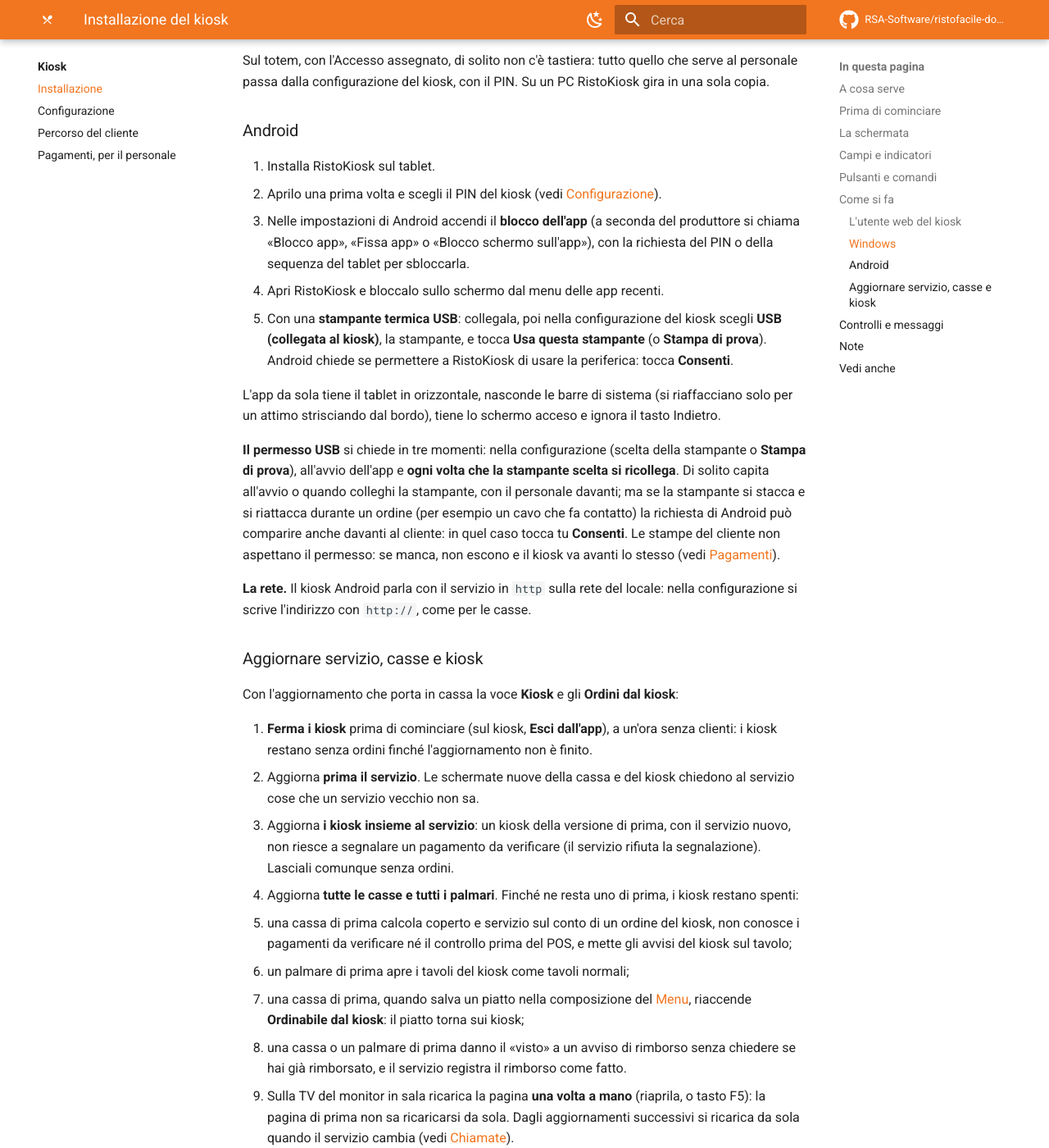
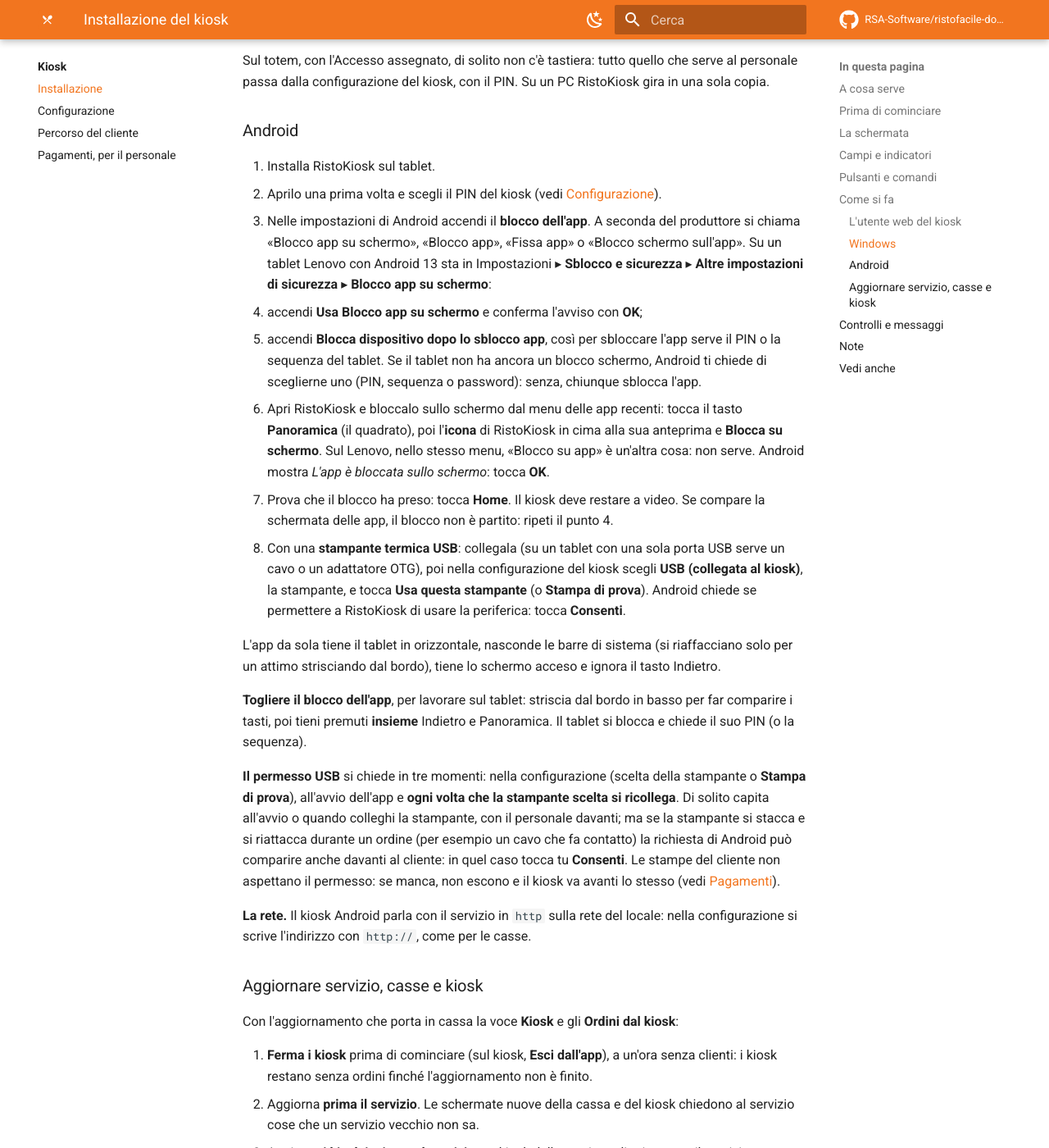
Before and after one commit to RSA-Software/ristofacile-docs, an MkDocs documentation site: the page built from docs/kiosk/installazione.md, in a window 1280 px wide and 1400 px high, scrolled down 2654 px. Shown: the whole window at 82% size. Built offline with MkDocs 1.6.1 and Material for MkDocs 9.7.7, drawn with Linux system fonts in a browser that asks for light colours; comment, search, counter and statistics services are not loaded.

Commit message:
Manuale kiosk: blocco dell'app su Android e termica USB su Windows, dal collaudo sulle macchine vere (Piano 9, Task 7)
- Installazione, Android: il nome «Blocco app su schermo» e dove sta sul Lenovo (Android 13), «Blocca dispositivo dopo lo sblocco app» con il blocco schermo da creare se manca, il blocco dalle app recenti (icona, «Blocca su schermo», non «Blocco su app»), la prova con Home, come si toglie (Indietro + Panoramica) e l'OTG per la termica.
- Configurazione, note: su Windows la termica va aggiunta fra le stampanti se Windows non la crea (Generic / Text Only va bene, i comandi ESC/POS passano così come sono). Il DA VERIFICARE resta solo per Android.

Co-Authored-By: Claude Opus 5.5 <noreply@anthropic.com>

```diff
--- a/docs/kiosk/installazione.md
+++ b/docs/kiosk/installazione.md
@@ -115,17 +115,32 @@ copia.
 1. Installa RistoKiosk sul tablet.
 2. Aprilo una prima volta e scegli il PIN del kiosk (vedi
    [Configurazione](configurazione.md#il-primo-avvio)).
-3. Nelle impostazioni di Android accendi il **blocco dell'app** (a seconda del produttore si chiama
-   «Blocco app», «Fissa app» o «Blocco schermo sull'app»), con la richiesta del PIN o della
-   sequenza del tablet per sbloccarla.
-4. Apri RistoKiosk e bloccalo sullo schermo dal menu delle app recenti.
-5. Con una **stampante termica USB**: collegala, poi nella configurazione del kiosk scegli
+3. Nelle impostazioni di Android accendi il **blocco dell'app**. A seconda del produttore si chiama
+   «Blocco app su schermo», «Blocco app», «Fissa app» o «Blocco schermo sull'app». Su un tablet
+   Lenovo con Android 13 sta in Impostazioni ▸ **Sblocco e sicurezza** ▸ **Altre impostazioni di
+   sicurezza** ▸ **Blocco app su schermo**:
+   - accendi **Usa Blocco app su schermo** e conferma l'avviso con **OK**;
+   - accendi **Blocca dispositivo dopo lo sblocco app**, così per sbloccare l'app serve il PIN o la
+     sequenza del tablet. Se il tablet non ha ancora un blocco schermo, Android ti chiede di
+     sceglierne uno (PIN, sequenza o password): senza, chiunque sblocca l'app.
+4. Apri RistoKiosk e bloccalo sullo schermo dal menu delle app recenti: tocca il tasto
+   **Panoramica** (il quadrato), poi l'**icona** di RistoKiosk in cima alla sua anteprima e
+   **Blocca su schermo**. Sul Lenovo, nello stesso menu, «Blocco su app» è un'altra cosa: non serve.
+   Android mostra *L'app è bloccata sullo schermo*: tocca **OK**.
+5. Prova che il blocco ha preso: tocca **Home**. Il kiosk deve restare a video. Se compare la
+   schermata delle app, il blocco non è partito: ripeti il punto 4.
+6. Con una **stampante termica USB**: collegala (su un tablet con una sola porta USB serve un cavo o
+   un adattatore OTG), poi nella configurazione del kiosk scegli
    **USB (collegata al kiosk)**, la stampante, e tocca **Usa questa stampante** (o
    **Stampa di prova**). Android chiede se permettere a RistoKiosk di usare la periferica: tocca
    **Consenti**.
 
 L'app da sola tiene il tablet in orizzontale, nasconde le barre di sistema (si riaffacciano solo
 per un attimo strisciando dal bordo), tiene lo schermo acceso e ignora il tasto Indietro.
+
+**Togliere il blocco dell'app**, per lavorare sul tablet: striscia dal bordo in basso per far
+comparire i tasti, poi tieni premuti **insieme** Indietro e Panoramica. Il tablet si blocca e chiede
+il suo PIN (o la sequenza).
 
 **Il permesso USB** si chiede in tre momenti: nella configurazione (scelta della stampante o
 **Stampa di prova**), all'avvio dell'app e **ogni volta che la stampante scelta si ricollega**. Di
```
Also changed, not shown: DOMANDE-APERTE.md (+2 -2 lines), docs/appendici/messaggi.md (+1 -1 lines), docs/kiosk/configurazione.md (+6 -2 lines).
